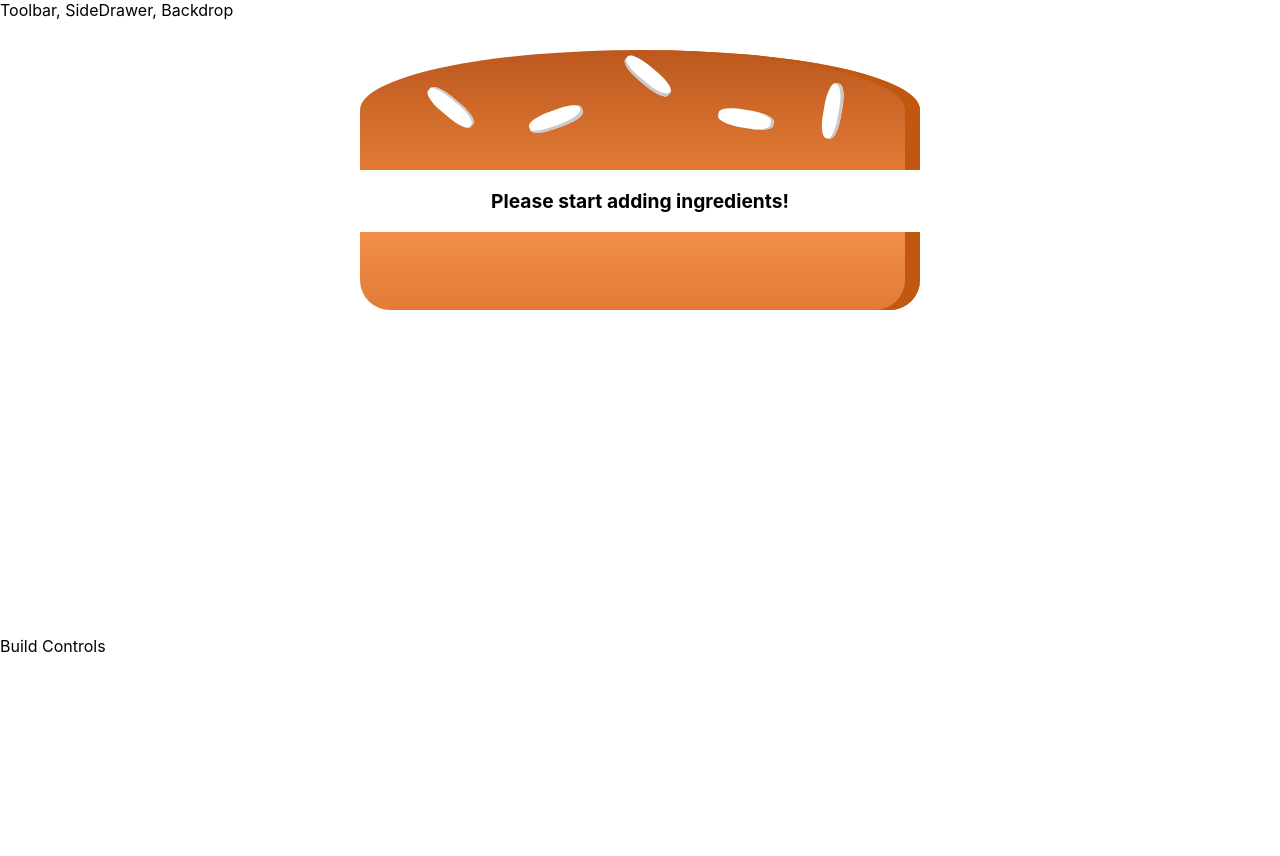
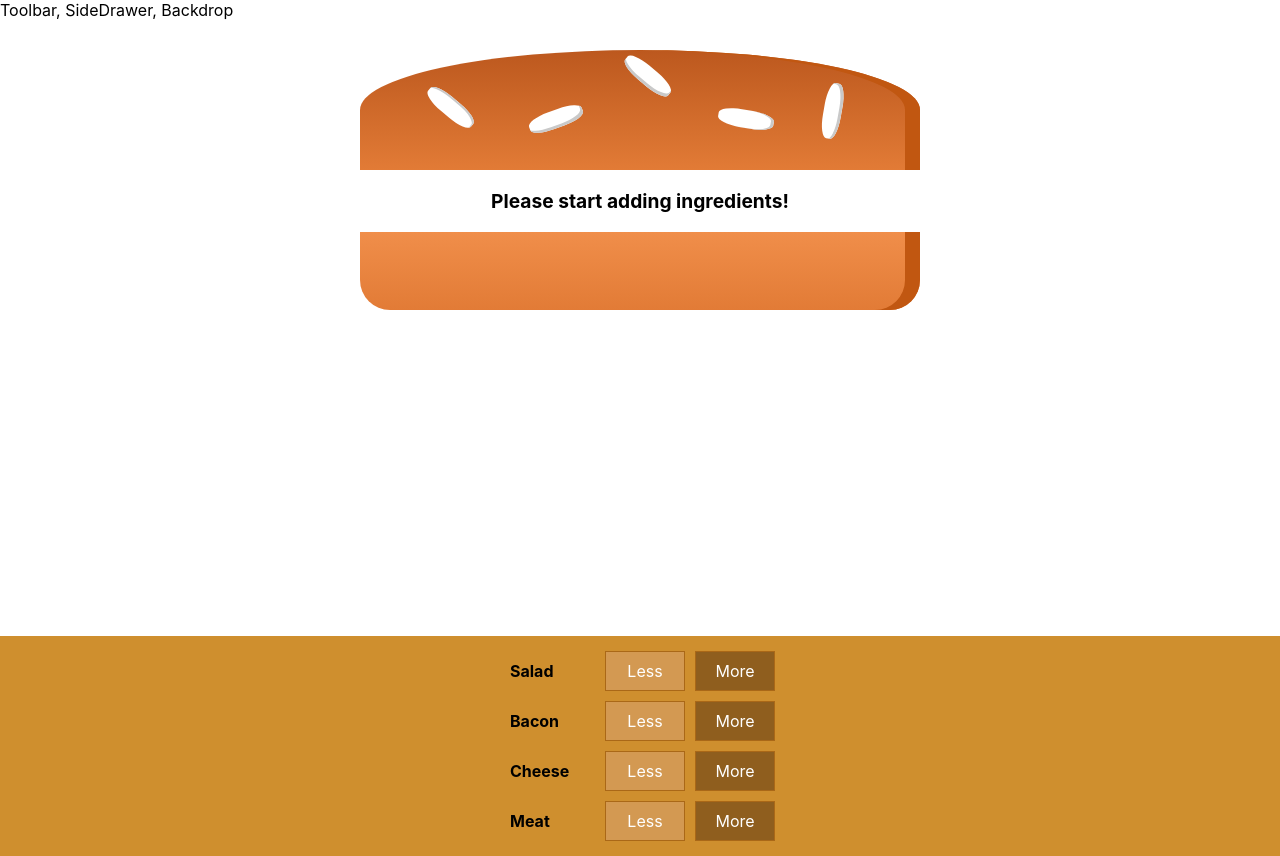
Before and after one commit to Rawgher/react_burger_app, a React app: page / in a window 1280 px wide. Before the commit the page ends 800 px from the top, so only its background shows below. Built offline with nearby package versions, Linux system fonts and the light colour scheme.

Commit message:
added functionality to add ingredients

```diff
--- a/src/components/Burger/Burger.module.css
+++ b/src/components/Burger/Burger.module.css
@@ -2,7 +2,8 @@
   width: 100%;
   margin: auto;
   height: 250px;
-  overflow: scroll;
+  /* overflow: scroll; */
+  overflow: hidden;
   text-align: center;
   font-weight: bold;
   font-size: 1.2rem;
--- a/src/components/Burger/BurgerControls/BurgerControl/burgerControl.js
+++ b/src/components/Burger/BurgerControls/BurgerControl/burgerControl.js
@@ -5,7 +5,9 @@
   <div className={classes.burgerControl}>
     <div className={classes.Label}>{props.label}</div>
     <button className={classes.Less}>Less</button>
-    <button className={classes.More}>More</button>
+    <button className={classes.More} onClick={props.added}>
+      More
+    </button>
   </div>
 );
 
--- a/src/components/Burger/BurgerControls/burgerControls.js
+++ b/src/components/Burger/BurgerControls/burgerControls.js
@@ -1,5 +1,24 @@
 import React from "react";
+import BurgerControl from "./BurgerControl/burgerControl";
+import classes from "./burgerControls.module.css";
 
-const burgerControls = props => <div />;
+const controls = [
+  { label: "Salad", type: "salad" },
+  { label: "Bacon", type: "bacon" },
+  { label: "Cheese", type: "cheese" },
+  { label: "Meat", type: "meat" }
+];
+
+const burgerControls = props => (
+  <div className={classes.BurgerControls}>
+    {controls.map(ctrl => (
+      <BurgerControl
+        key={ctrl.label}
+        label={ctrl.label}
+        added={() => props.ingredientAdded(ctrl.type)}
+      />
+    ))}
+  </div>
+);
 
 export default burgerControls;
--- a/src/containers/BurgerBuilder/BurgerBuilder.js
+++ b/src/containers/BurgerBuilder/BurgerBuilder.js
@@ -1,6 +1,14 @@
 import React, { Component } from "react";
 import Burger from "../../components/Burger/Burger";
+import BurgerControls from "../../components/Burger/BurgerControls/burgerControls";
 import Aux from "../../hoc/Auxiliary";
+
+const INGREDIENT_PRICES = {
+  salad: 0.5,
+  cheese: 0.4,
+  meat: 1.3,
+  bacon: 0.7
+};
 
 class BurgerBuilder extends Component {
   // constructor(props) {
@@ -13,14 +21,30 @@
       bacon: 0,
       cheese: 0,
       meat: 0
-    }
+    },
+    totalPrice: 4
   };
+
+  addIngredientHandler = type => {
+    const oldCount = this.state.ingredients[type];
+    const updatedCount = oldCount + 1;
+    const updatedIngredients = {
+      ...this.state.ingredients
+    };
+    updatedIngredients[type] = updatedCount;
+    const priceAddition = INGREDIENT_PRICES[type];
+    const oldPrice = this.state.totalPrice;
+    const newPrice = oldPrice + priceAddition;
+    this.setState({ totalPrice: newPrice, ingredients: updatedIngredients });
+  };
+
+  removeIngredientHandler = type => {};
 
   render() {
     return (
       <Aux>
         <Burger ingredients={this.state.ingredients} />
-        <div>Build Controls</div>
+        <BurgerControls ingredientAdded={this.addIngredientHandler} />
       </Aux>
     );
   }
```
